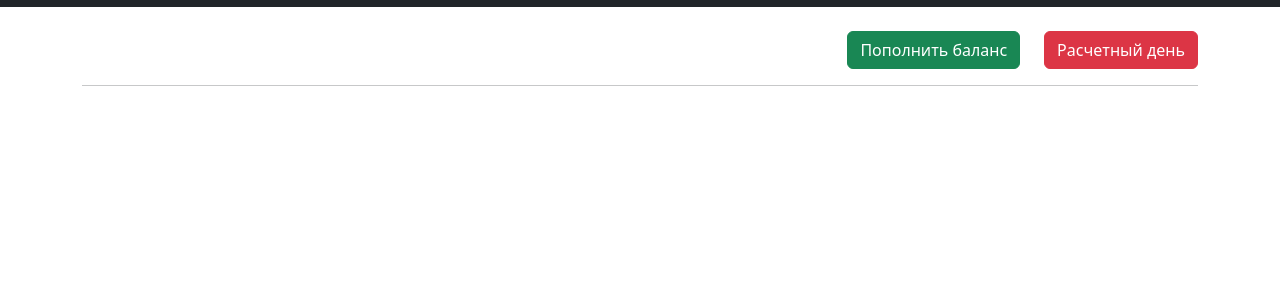
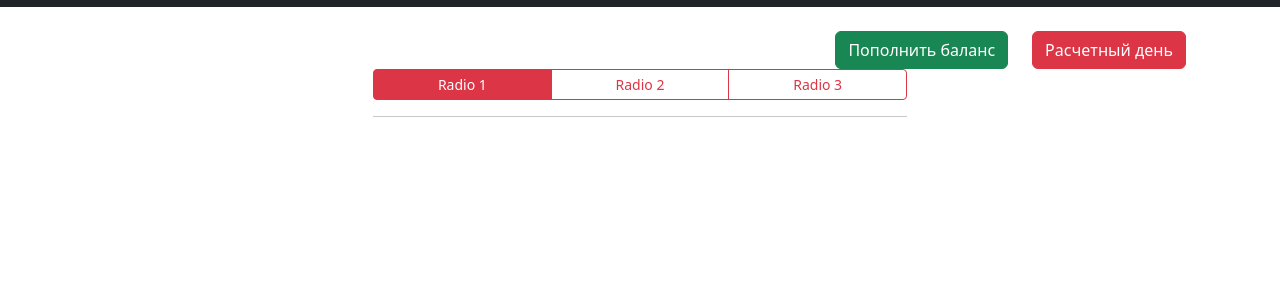
Before and after one commit to mazeoff/communalServicesProfile, a Symfony app: template templates/index/transactions.html.twig in a window 1280 px wide. Shown: the part 49-356 px from the top of the page. Run offline with Twig, Linux system fonts and the light colour scheme; the template is opened without the code that fills it, so the values that code supplies are empty; form fields are guessed from the names that the template uses; some libraries are stand-ins or nearby versions.

Commit message:
Обновлена верстка в транзакциях

```diff
--- a/src/Controller/IndexController.php
+++ b/src/Controller/IndexController.php
@@ -150,7 +150,7 @@ class IndexController extends AbstractController
     #[Route('/services', name: 'services')]
     public function services(Request $request): Response
     {
-        $items = $this->serviceRepository->findAll();
+        $items = $this->serviceRepository->findAllSubscriptions();
 
         //считаем общую стоимость всех услуг за месяц
         $totalCostOfServices = $this->serviceRepository->getTotalCostOfServices();
--- a/src/Controller/TransactionController.php
+++ b/src/Controller/TransactionController.php
@@ -133,7 +133,7 @@ class TransactionController extends AbstractController
             return $this->redirectToRoute('transactions');
         }
 
-        $transactions = $this->transactionRepository->findAllOrderDESC();
+        $transactions = $this->transactionRepository->findAllOrderByDESC();
 
         //dd($transactions);
 
--- a/templates/index/transactions.html.twig
+++ b/templates/index/transactions.html.twig
@@ -3,16 +3,12 @@
 
 {% block body %}
     <style>
-        .itemClass{
-            text-decoration: none;
-            color: #222222;
-        }
-        .itemClass:hover{
-            text-decoration: none;
-            color: #222222;
+        .content{
+            width: 50%;
         }
     </style>
-    <div class="example-wrapper">
+    <div class="container">
+        <!-- Строка с кнопками-->
         <div class="row">
             <div class="col">
                 <h1 >{{ title }}</h1>
@@ -31,7 +27,6 @@
                 </form>
             </div>
         </div>
-
         <!-- Начало Модальное окно Пополнить баланс -->
         <div class="modal fade" id="topUpBalance" tabindex="-1" aria-labelledby="topUpBalance" aria-hidden="true">
             <div class="modal-dialog">
@@ -54,14 +49,28 @@
             </div>
         </div>
         <!--Конец Модальное окно Пополнить баланс -->
+    </div>
+    <div class="container content">
+        <!--Строка с фильтрами -->
+        <div class="row">
+            <div class="btn-group btn-group-sm" role="group" aria-label="Vertical radio toggle button group">
+                <input type="radio" class="btn-check" name="vbtn-radio" id="vbtn-radio1" autocomplete="off" checked>
+                <label class="btn btn-outline-danger" for="vbtn-radio1">Radio 1</label>
+                <input type="radio" class="btn-check" name="vbtn-radio" id="vbtn-radio2" autocomplete="off">
+                <label class="btn btn-outline-danger" for="vbtn-radio2">Radio 2</label>
+                <input type="radio" class="btn-check" name="vbtn-radio" id="vbtn-radio3" autocomplete="off">
+                <label class="btn btn-outline-danger" for="vbtn-radio3">Radio 3</label>
+            </div>
+        </div>
 
-        <div class="column">
+        <div class="row row-cols-1 row-cols-md-2">
             {% for transaction in transactions %}
+                <div class="col mt-3">
                 {% if transaction.type.id == 1 %}
-                    <div class="card border-success mb-3" style="max-width: 18rem;">
-        {#                <div class="card-header"><h4>{{ transaction.type }}</h4></div>#}
+                        <div class="card h-100 border-success " >
+                            <div class="card-header"><h5>{{ transaction.type }}</h5></div>
                             <div class="card-body text-success">
-                            <h5 class="card-title">{{ transaction.type }} +{{ transaction.sum }}₽</h5>
+                                <h5 class="card-title">+{{ transaction.sum }}₽</h5>
                                 <p class="card-text">
                                     Баланс: {{ transaction.resultBalance }}₽
                                     <br>
@@ -74,7 +83,7 @@
                             </div>
                         </div>
                     {% elseif transaction.type.id == 2 %}
-                    <div class="card border-secondary mb-3" style="max-width: 18rem;">
+                        <div class="card h-100 border-secondary " >
                             <div class="card-header"><h5>{{ transaction.type }}</h5></div>
                             <div class="card-body text-secondary">
                                 <h5 class="card-title">{{ transaction.service.name }}</h5>
@@ -93,9 +102,8 @@
                                 </p>
                             </div>
                         </div>
-
                     {% elseif transaction.type.id == 3 %}
-                    <div class="card border-success mb-3" style="max-width: 18rem;">
+                        <div class="card h-100 border-success ">
                             <div class="card-header"><h5>{{ transaction.type }}</h5></div>
                             <div class="card-body text-success">
                                 <h5 class="card-title">{{ transaction.service.name }}</h5>
@@ -115,6 +123,7 @@
                             </div>
                         </div>
                 {% endif %}
+                </div>
             {% endfor %}
         </div>
         <hr>
```
Also changed, not shown: src/Repository/TransactionRepository.php (+12 -1 lines), templates/index/services.html.twig (+5 -3 lines). Lines whose indentation alone changed are shown as unchanged.
